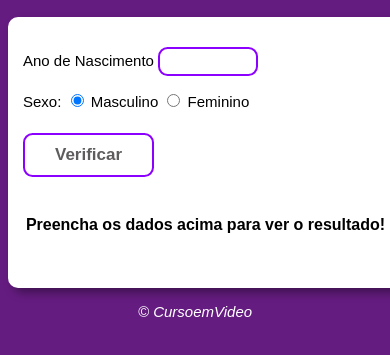
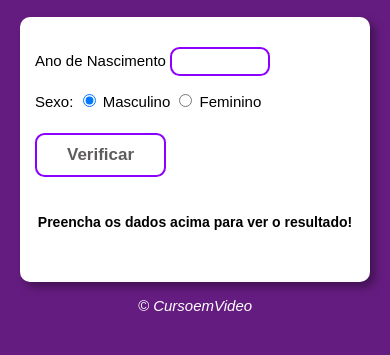
Before and after one commit to welberos/verificador_de_Idade, a plain HTML site: page index.html in a window 390 px wide. Shown: the part 65-420 px from the top of the page. Drawn offline with Linux system fonts and the light colour scheme.

Commit message:
Update css

```diff
--- a/estilo.css
+++ b/estilo.css
@@ -78,9 +78,9 @@ font-style: italic;
 
 @media (max-width: 484px) {
   section {
-   width: 365px;
+   width: 320px;
   }
   #res {
-    font-size: 16px;
+    font-size: 14px;
   }
 }
```
